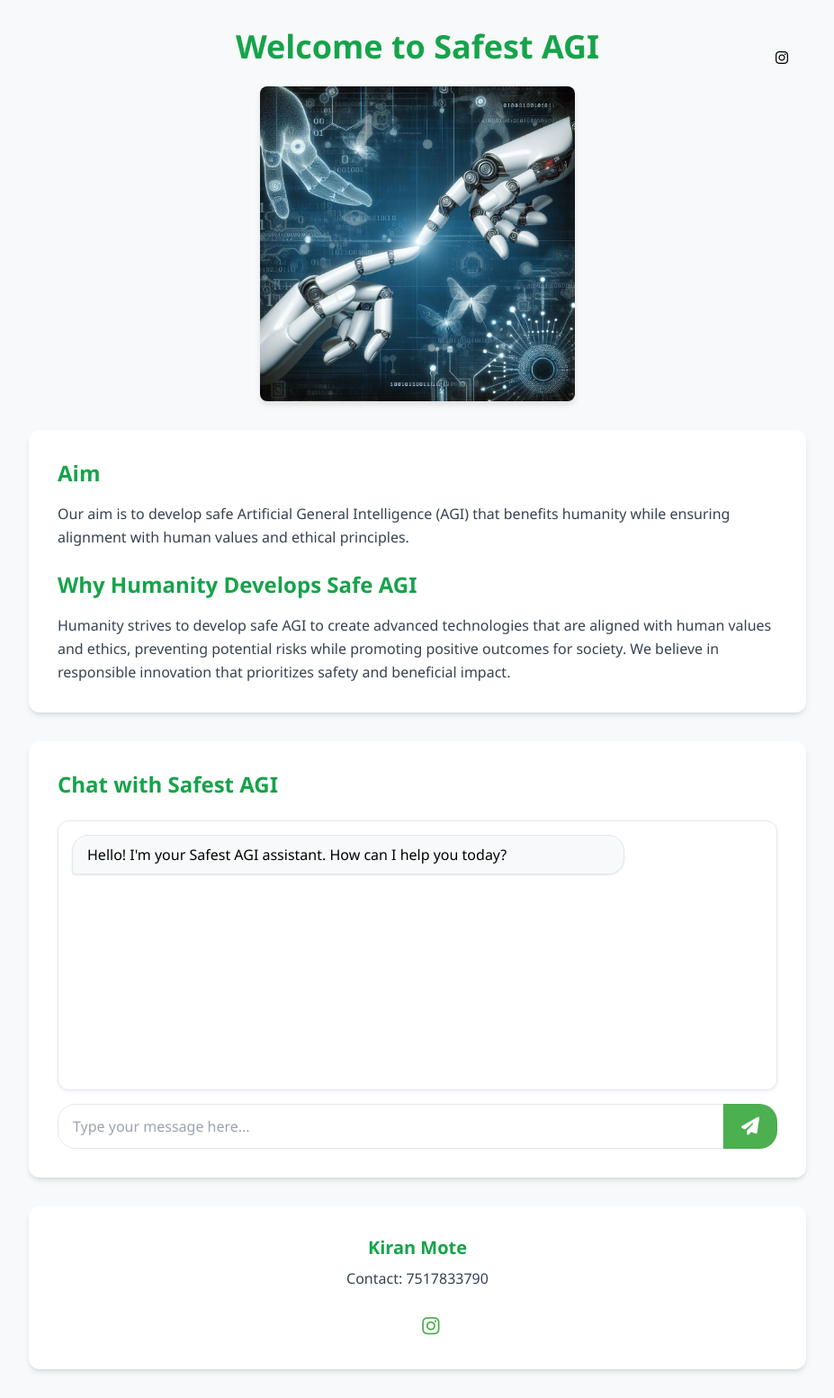
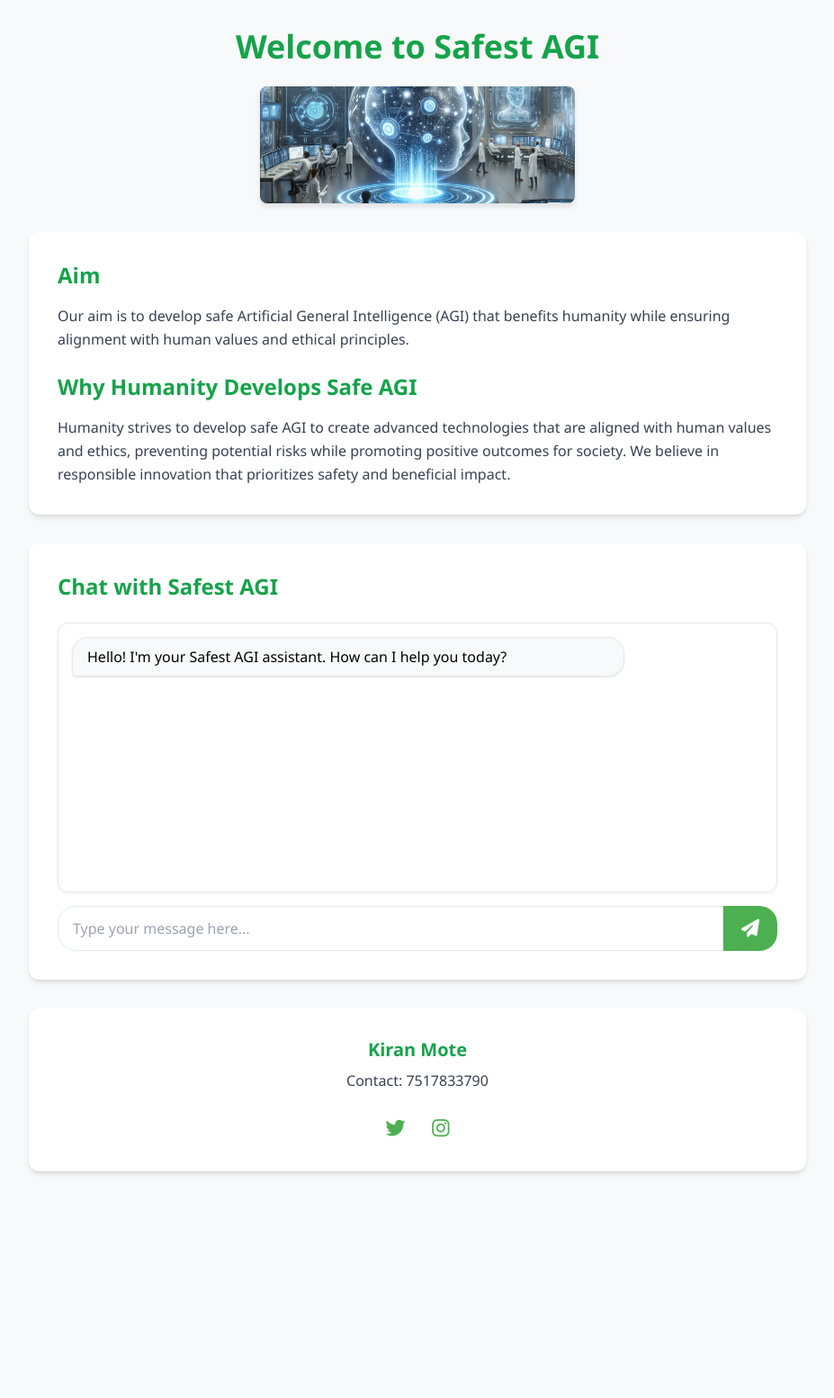
Before and after one commit to KiranMote/safe, a Flask app: page / in a window 1280 px wide. Shown: the whole page at 90% size, without its empty margins (176-1103 px from the left). After the commit the page ends 1305 px from the top, so only its background shows below. Run offline with Flask 3, Linux system fonts and the light colour scheme; some libraries are stand-ins or nearby versions.

```diff
--- a/templates/index.html
+++ b/templates/index.html
@@ -85,32 +85,12 @@
         .robot-img:hover {
             transform: scale(1.02);
         }
-        .header-container {
-            position: relative;
-        }
-        .social-float {
-            position: absolute;
-            top: 20px;
-            right: 20px;
-            display: flex;
-            gap: 15px;
-        }
     </style>
 </head>
 <body class="min-h-screen">
     <div class="max-w-4xl mx-auto px-4 py-8">
         <!-- Header with centered robot image -->
-        <div class="header-container text-center mb-8">
-            <!-- Floating social icons -->
-            <div class="social-float">
-                <a href="https://x.com/KiranMote150774" target="_blank" aria-label="X (formerly Twitter)">
-                    <i class="fab fa-x-twitter"></i>
-                </a>
-                <a href="https://instagram.com/kiran_1878_" target="_blank" aria-label="Instagram">
-                    <i class="fab fa-instagram"></i>
-                </a>
-            </div>
-
+        <div class="text-center mb-8">
             <h1 class="text-4xl font-bold text-green-600 mb-6">Welcome to Safest AGI</h1>
             <div class="flex justify-center">
                 <img src="{{ url_for('static', filename='agiimg.jpg') }}" alt="Robot Image" width="350" class="robot-img rounded-lg">
@@ -149,8 +129,8 @@
                 <p class="text-gray-700">Contact: 7517833790</p>
             </div>
             <div class="social-icons">
-                <a href="https://x.com/KiranMote150774" target="_blank" aria-label="X (formerly Twitter)">
-                    <i class="fab fa-x-twitter"></i>
+                <a href="https://x.com/KiranMote150774" target="_blank" aria-label="Twitter">
+                    <i class="fab fa-twitter"></i>
                 </a>
                 <a href="https://instagram.com/kiran_1878_" target="_blank" aria-label="Instagram">
                     <i class="fab fa-instagram"></i>
--- a/templates/myhtml.html
+++ b/templates/myhtml.html
@@ -33,7 +33,7 @@
 </head>
 <body>
     <h1>Welcome to Safest AGI</h1>
-    <img src="{{ url_for('static', filename='agiimg.jpg') }}" alt="Robot Image" width="300">
+    <img src="{{ url_for('static', filename='agiimg.jpg') }}" alt="Robot Image" width="500px">
     <div class="description">
         <h2>Aim</h2>
         <p>Our aim is to develop safe Artificial General Intelligence (AGI) that benefits humanity.</p>
```
Also changed, not shown: static/agiimg.jpg.
